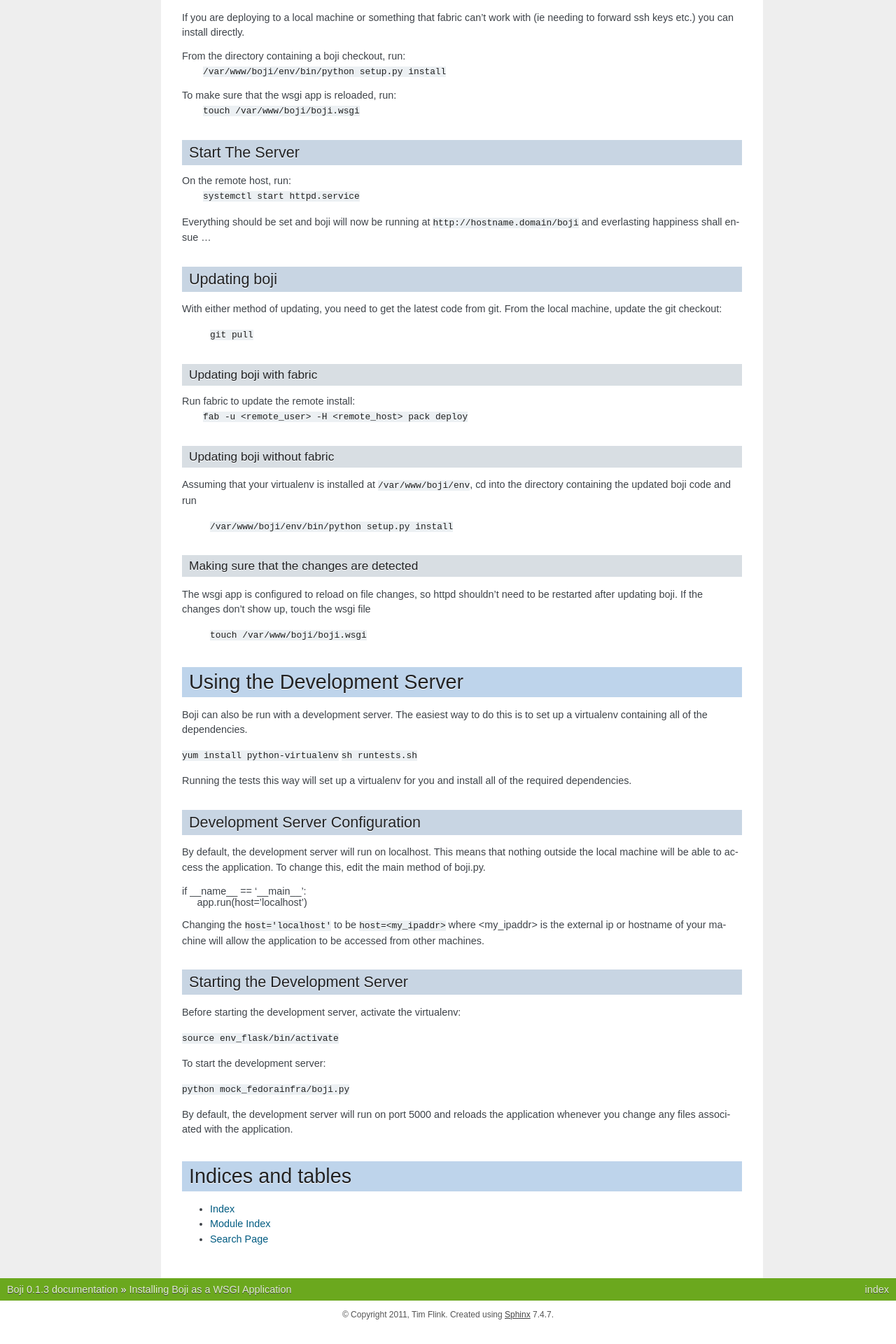
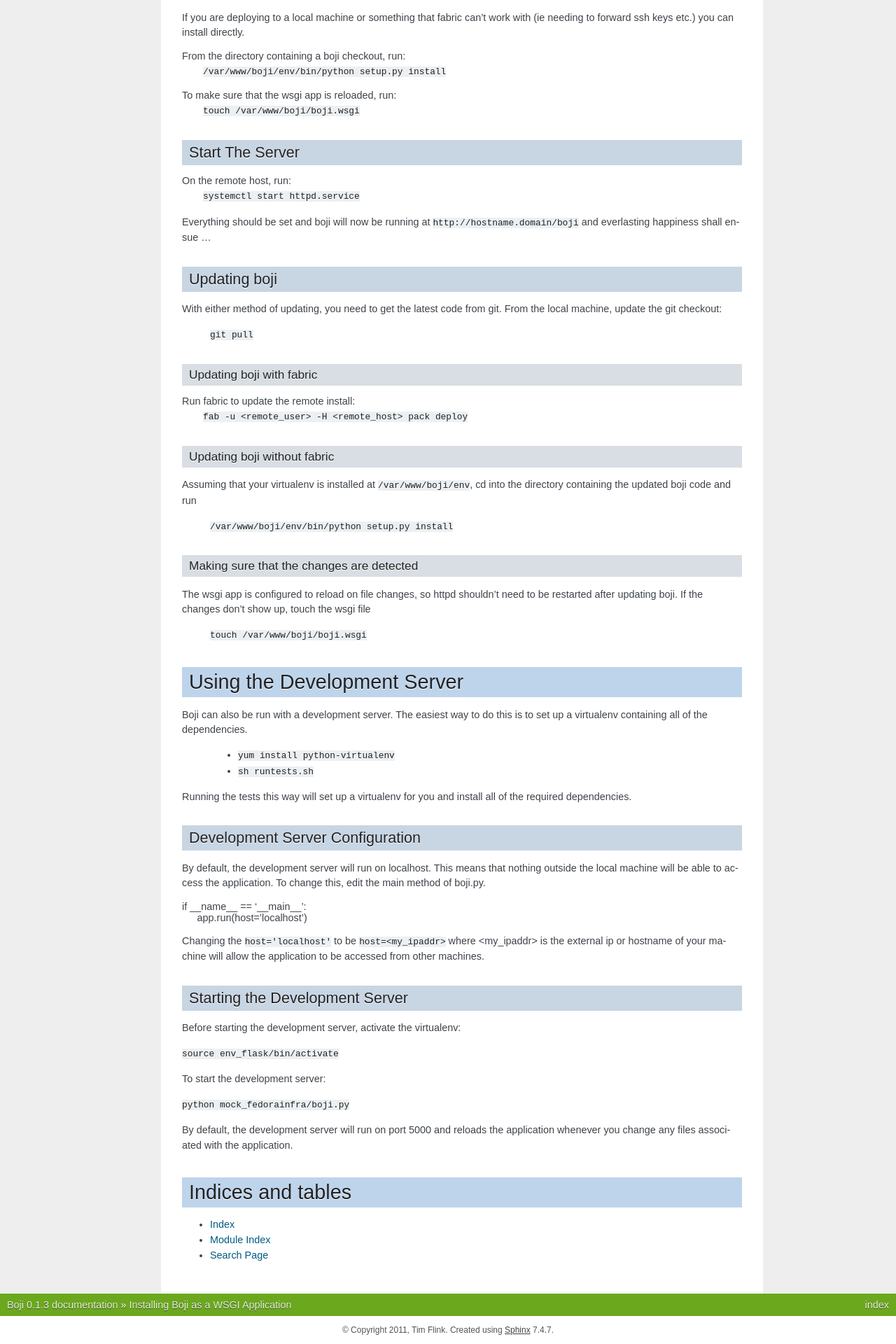
Before and after one commit to tflink/mock_fedorainfra, a Sphinx documentation site: the page built from doc/installation.rst, in a window 1280 px wide. Shown: the part 1358-3278 px from the top of the page at 70% size. Built offline with Sphinx 7.4.7, drawn with Linux system fonts in a browser that asks for light colours; before the commit the page ends 3256 px from its top, so only the background shows below that.

Commit message:
missed a formatting issue

```diff
--- a/doc/installation.rst
+++ b/doc/installation.rst
@@ -116,8 +116,8 @@
 Boji can also be run with a development server. The easiest way to do this is to
 set up a virtualenv containing all of the dependencies.
 
-``yum install python-virtualenv``
-``sh runtests.sh``
+ - ``yum install python-virtualenv``
+ - ``sh runtests.sh``
 
 Running the tests this way will set up a virtualenv for you and install all of the required
 dependencies.
```
